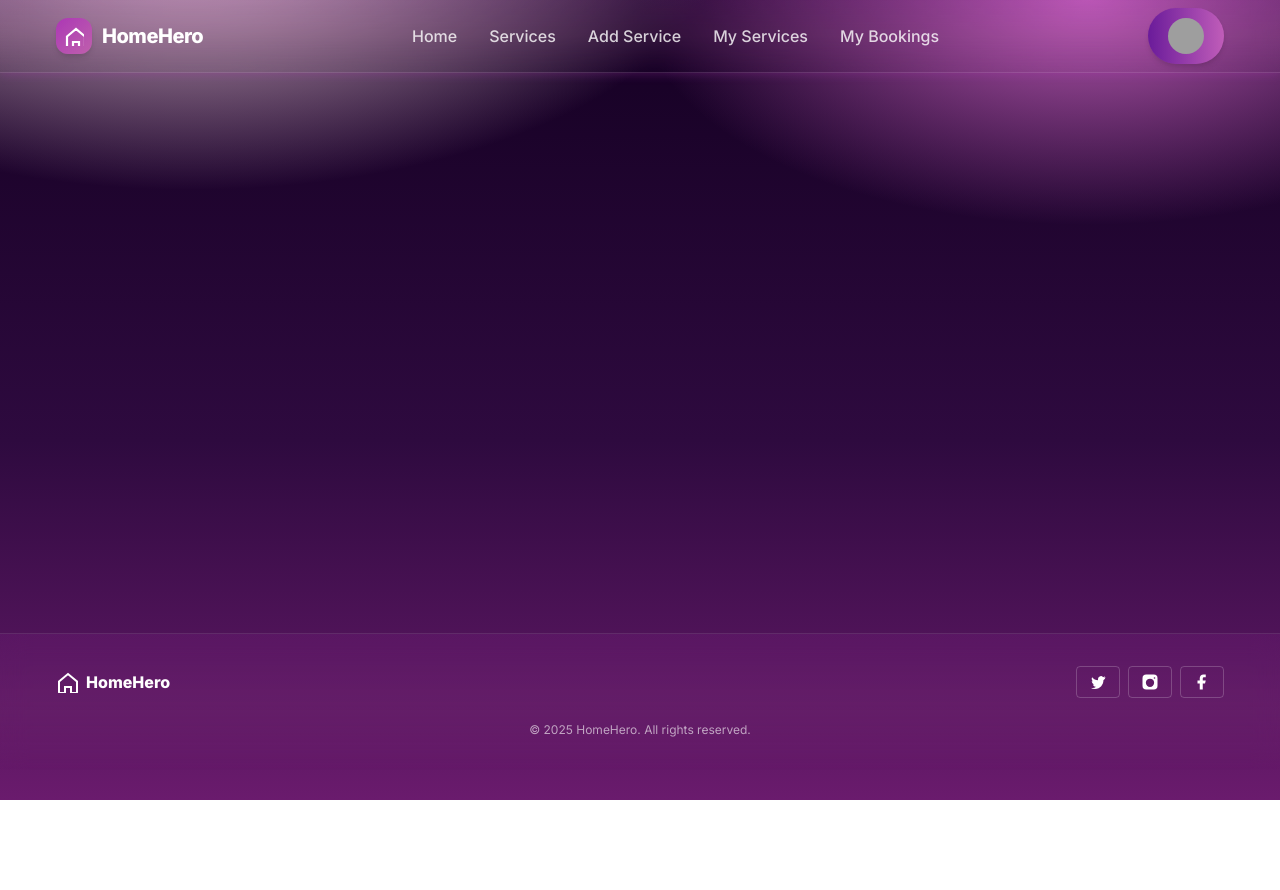
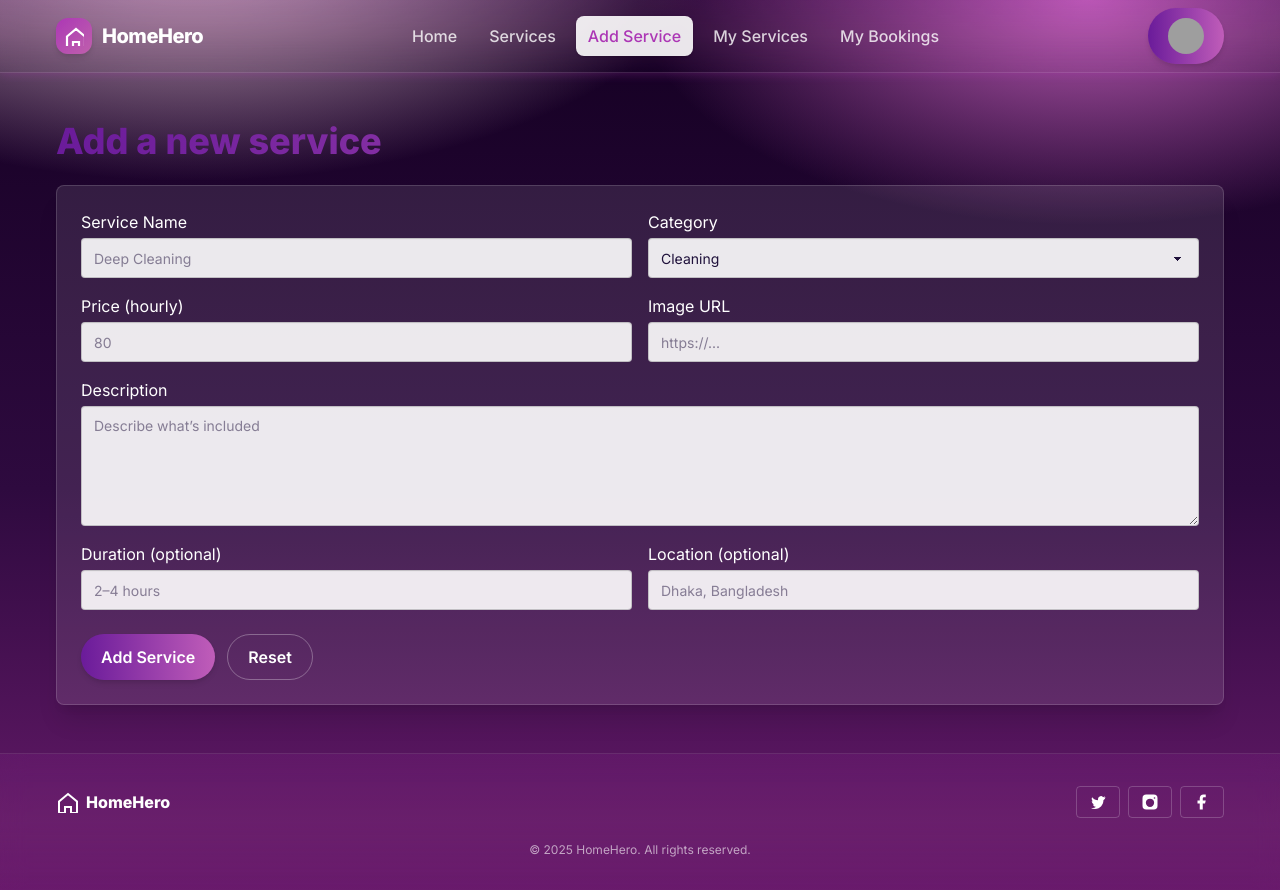
Before and after one commit to mbmugdho/homehero-client-side, a React (Vite) app: page /provider/add-service in a window 1280 px wide. Before the commit the page ends 800 px from the top, so only its background shows below. Built offline with nearby package versions, Linux system fonts and the light colour scheme; no server answers; sample sign-in values are in the browser's storage; grey boxes are pictures that could not be loaded.

Commit message:
added provideraddservice

```diff
--- a/src/components/Navbar/Navbar.jsx
+++ b/src/components/Navbar/Navbar.jsx
@@ -51,9 +51,6 @@ const Navbar = () => {
       >
         <div className="navbar sticky top-0 border-b border-white/10 text-white glass-tint backdrop-blur-md shadow-[0_1px_10px_hsl(var(--p)/0.3)]">
           <div className="container-x w-full flex items-center justify-between">
-
-
-
             <Link
               to="/"
               className="flex items-center gap-2.5 text-lg sm:text-xl font-extrabold tracking-tight"
@@ -82,7 +79,7 @@ const Navbar = () => {
               <NavLink to="/services" className={topLinkClass}>
                 Services
               </NavLink>
-              <NavLink to="/add-service" className={topLinkClass}>
+              <NavLink to="/provider/add-service" className={topLinkClass}>
                 Add Service
               </NavLink>
               {isAuthed && (
@@ -206,7 +203,7 @@ const Navbar = () => {
             </li>
             <li>
               <NavLink
-                to="/add-service"
+                to="/provider/add-service"
                 className={drawerLinkClass}
                 onClick={closeDrawer}
               >
--- /dev/null
+++ b/src/pages/ProviderAddService/ProviderAddService.jsx
@@ -0,0 +1,179 @@
+import React, { useState } from 'react'
+import { useNavigate } from 'react-router-dom'
+import Swal from 'sweetalert2'
+import { useAuth } from '../../context/AuthContext'
+import { API_BASE_URL } from '../../config'
+
+const ProviderAddService = () => {
+  const { user } = useAuth()
+  const navigate = useNavigate()
+  const [form, setForm] = useState({
+    title: '',
+    category: 'Cleaning',
+    hourly_rate: '',
+    description: '',
+    image: '',
+    duration: '',
+    location: '',
+  })
+  const [loading, setLoading] = useState(false)
+
+  const handleChange = (e) => {
+    const { name, value } = e.target
+    setForm(prev => ({ ...prev, [name]: value }))
+  }
+
+  const handleSubmit = async (e) => {
+    e.preventDefault()
+    if (!user?.uid || !user?.email) {
+      Swal.fire({ icon: 'info', title: 'Please log in', confirmButtonColor: '#8C2FA3', background: '#1b0b28', color: '#fff' })
+      return
+    }
+    if (!form.title || !form.category || form.hourly_rate === '') {
+      Swal.fire({ icon: 'warning', title: 'Title, Category and Price are required', confirmButtonColor: '#8C2FA3', background: '#1b0b28', color: '#fff' })
+      return
+    }
+    setLoading(true)
+    try {
+      const res = await fetch(`${API_BASE_URL}/services`, {
+        method: 'POST',
+        headers: { 'Content-Type': 'application/json' },
+        body: JSON.stringify({
+          title: form.title,
+          category: form.category,
+          hourly_rate: Number(form.hourly_rate),
+          description: form.description,
+          image: form.image,
+          duration: form.duration,
+          location: form.location,
+          uid: user.uid,
+          providerEmail: user.email,
+          providerName: user.displayName || 'Provider',
+        }),
+      })
+      if (!res.ok) throw new Error('Failed to add service')
+      await res.json()
+      Swal.fire({ icon: 'success', title: 'Service added', confirmButtonColor: '#8C2FA3', background: '#1b0b28', color: '#fff' })
+      navigate('/my-services')
+    } catch {
+      Swal.fire({ icon: 'error', title: 'Failed to add service', confirmButtonColor: '#8C2FA3', background: '#1b0b28', color: '#fff' })
+    } finally {
+      setLoading(false)
+    }
+  }
+
+  return (
+    <section className="container-x py-12">
+      <h1 className="text-3xl sm:text-4xl font-extrabold text-cosmic mb-6">Add a new service</h1>
+      <form onSubmit={handleSubmit} className="card bg-white/10 border border-white/15 text-white shadow-xl p-6 grid gap-4">
+        <div className="grid grid-cols-1 md:grid-cols-2 gap-4">
+          <label className="block">
+            <span className="block mb-1">Service Name</span>
+            <input
+              name="title"
+              required
+              value={form.title}
+              onChange={handleChange}
+              placeholder="Deep Cleaning"
+              className="input input-bordered w-full bg-white/90 text-[hsl(var(--bc))]"
+            />
+          </label>
+          <label className="block">
+            <span className="block mb-1">Category</span>
+            <select
+              name="category"
+              value={form.category}
+              onChange={handleChange}
+              className="select select-bordered w-full bg-white/90 text-[hsl(var(--bc))]"
+            >
+              <option>Cleaning</option>
+              <option>Plumbing</option>
+              <option>Electrical</option>
+              <option>Carpentry</option>
+              <option>Painting</option>
+              <option>Appliance</option>
+              <option>Outdoor</option>
+              <option>Security</option>
+              <option>Tech Support</option>
+              <option>Moving</option>
+              <option>Design</option>
+              <option>Construction</option>
+              <option>Lifestyle</option>
+              <option>Education</option>
+            </select>
+          </label>
+          <label className="block">
+            <span className="block mb-1">Price (hourly)</span>
+            <input
+              name="hourly_rate"
+              type="number"
+              min="0"
+              step="1"
+              required
+              value={form.hourly_rate}
+              onChange={handleChange}
+              placeholder="80"
+              className="input input-bordered w-full bg-white/90 text-[hsl(var(--bc))]"
+            />
+          </label>
+          <label className="block">
+            <span className="block mb-1">Image URL</span>
+            <input
+              name="image"
+              type="url"
+              value={form.image}
+              onChange={handleChange}
+              placeholder="https://..."
+              className="input input-bordered w-full bg-white/90 text-[hsl(var(--bc))]"
+            />
+          </label>
+        </div>
+
+        <label className="block">
+          <span className="block mb-1">Description</span>
+          <textarea
+            name="description"
+            value={form.description}
+            onChange={handleChange}
+            placeholder="Describe what’s included"
+            className="textarea textarea-bordered w-full min-h-[120px] bg-white/90 text-[hsl(var(--bc))]"
+          />
+        </label>
+
+        <div className="grid grid-cols-1 md:grid-cols-2 gap-4">
+          <label className="block">
+            <span className="block mb-1">Duration (optional)</span>
+            <input
+              name="duration"
+              value={form.duration}
+              onChange={handleChange}
+              placeholder="2–4 hours"
+              className="input input-bordered w-full bg-white/90 text-[hsl(var(--bc))]"
+            />
+          </label>
+          <label className="block">
+            <span className="block mb-1">Location (optional)</span>
+            <input
+              name="location"
+              value={form.location}
+              onChange={handleChange}
+              placeholder="Dhaka, Bangladesh"
+              className="input input-bordered w-full bg-white/90 text-[hsl(var(--bc))]"
+            />
+          </label>
+        </div>
+
+        <div className="mt-2 flex gap-3">
+          <button type="submit" disabled={loading} className="cosmic-btn">
+            {loading ? <span className="loading loading-spinner loading-sm" /> : 'Add Service'}
+          </button>
+          <button type="button" onClick={() => setForm({ title: '', category: 'Cleaning', hourly_rate: '', description: '', image: '', duration: '', location: '' })} className="cosmic-btn-outline">
+            Reset
+          </button>
+        </div>
+      </form>
+    </section>
+  )
+}
+
+export default ProviderAddService
--- a/src/routes/router.jsx
+++ b/src/routes/router.jsx
@@ -10,6 +10,7 @@ import Profile from '../pages/Profile/Profile.jsx'
 import Login from '../pages/Login/Login.jsx'
 import Register from '../pages/Register/Register.jsx'
 import NotFound from '../pages/NotFound/NotFound.jsx'
+import ProviderAddService from '../pages/ProviderAddService/ProviderAddService.jsx'
 import { useAuth } from '../context/AuthContext.jsx'
 import { API_BASE_URL } from '../config'
 
@@ -97,6 +98,14 @@ const router = createBrowserRouter([
           </RequireAuth>
         ),
       },
+      {
+        path: 'provider/add-service',
+        element: (
+          <RequireAuth>
+            <ProviderAddService />
+          </RequireAuth>
+        ),
+      },
       { path: 'login', element: <Login /> },
       { path: 'register', element: <Register /> },
       { path: '*', element: <NotFound /> },
```
